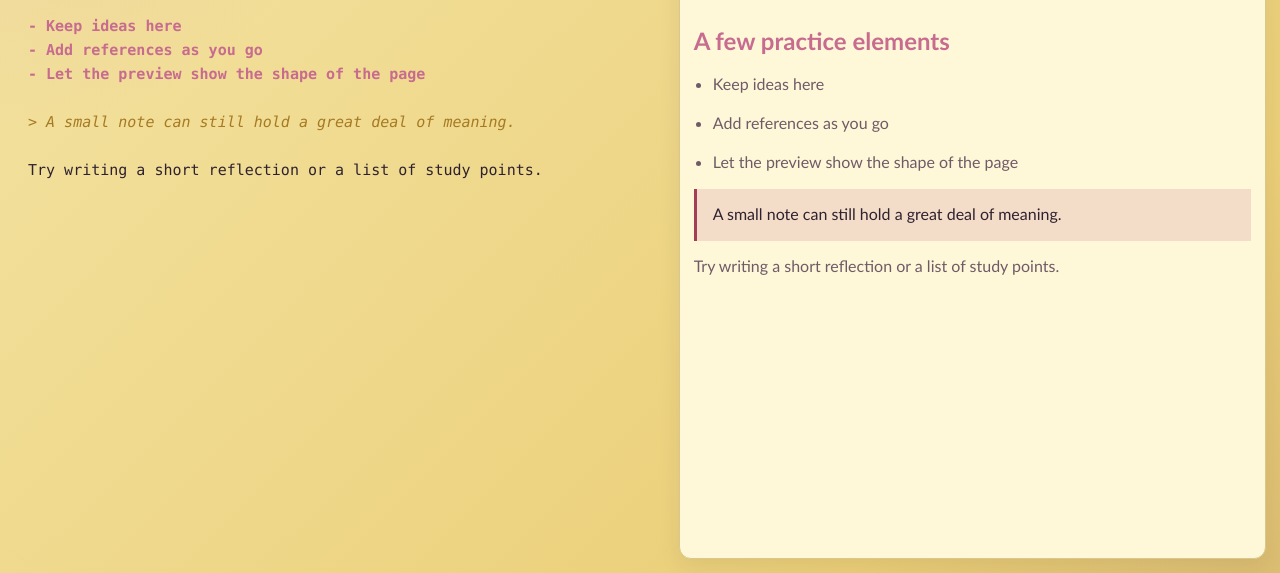
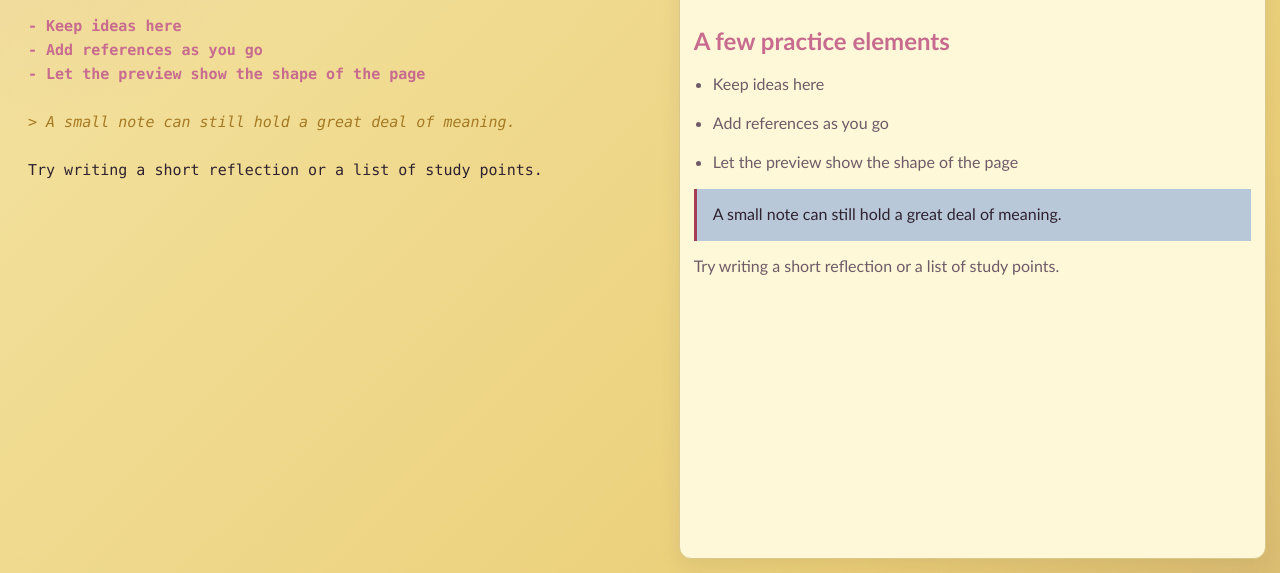
Before and after one commit to salshwauva/markup, a plain HTML site: page index.html in a window 1280 px wide. Shown: the part 227-800 px from the top of the page. Drawn offline with Linux system fonts and the light colour scheme.

Commit message:
change blockquote background to baby denim blue

```diff
--- a/styles.css
+++ b/styles.css
@@ -237,7 +237,7 @@ textarea:focus {
   padding: 0.8em 1em;
   border-left: 3px solid var(--crimson);
   color: var(--text);
-  background: rgba(179, 60, 97, 0.14);
+  background: #b9c8d9;
 }
 
 @media (max-width: 900px) {
```
